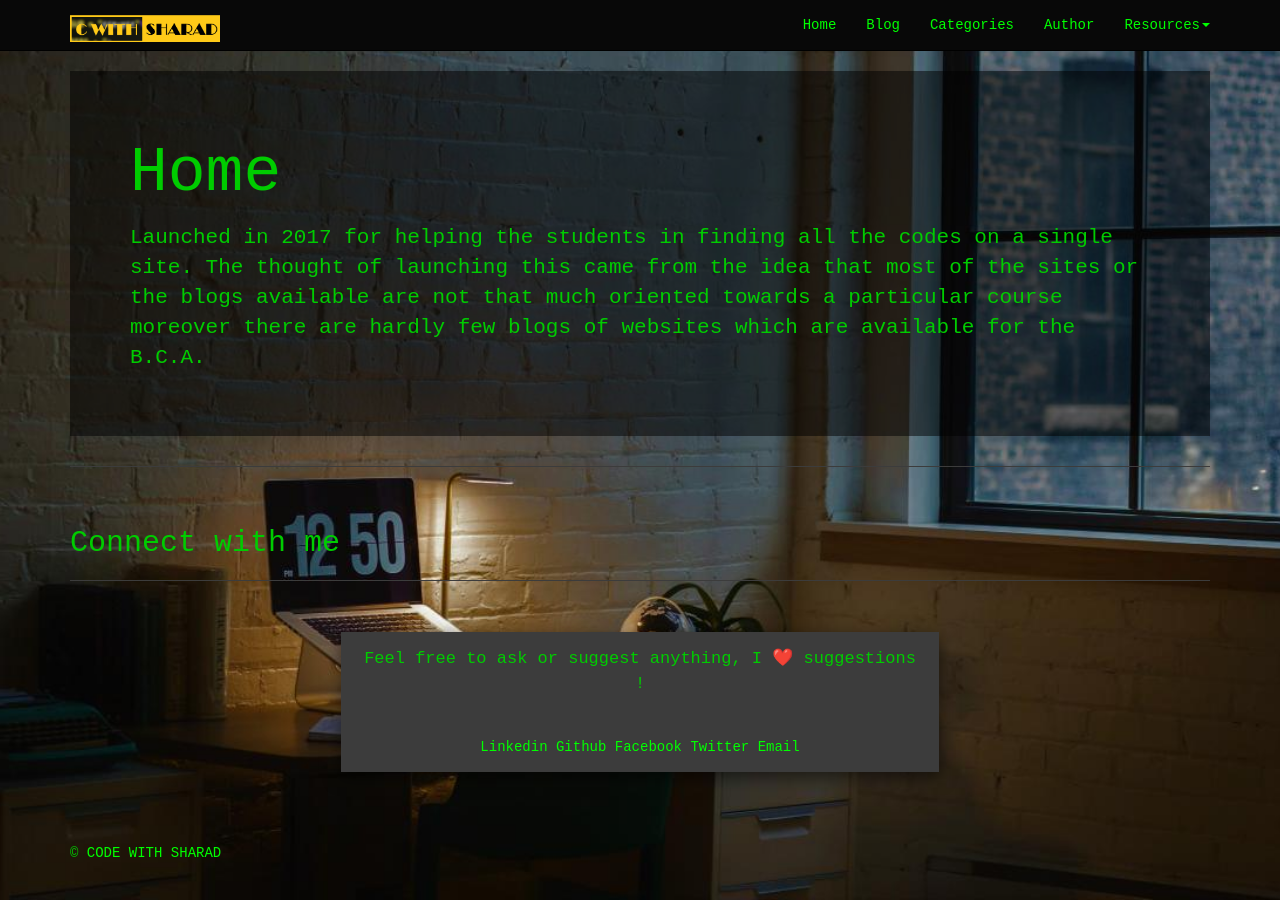
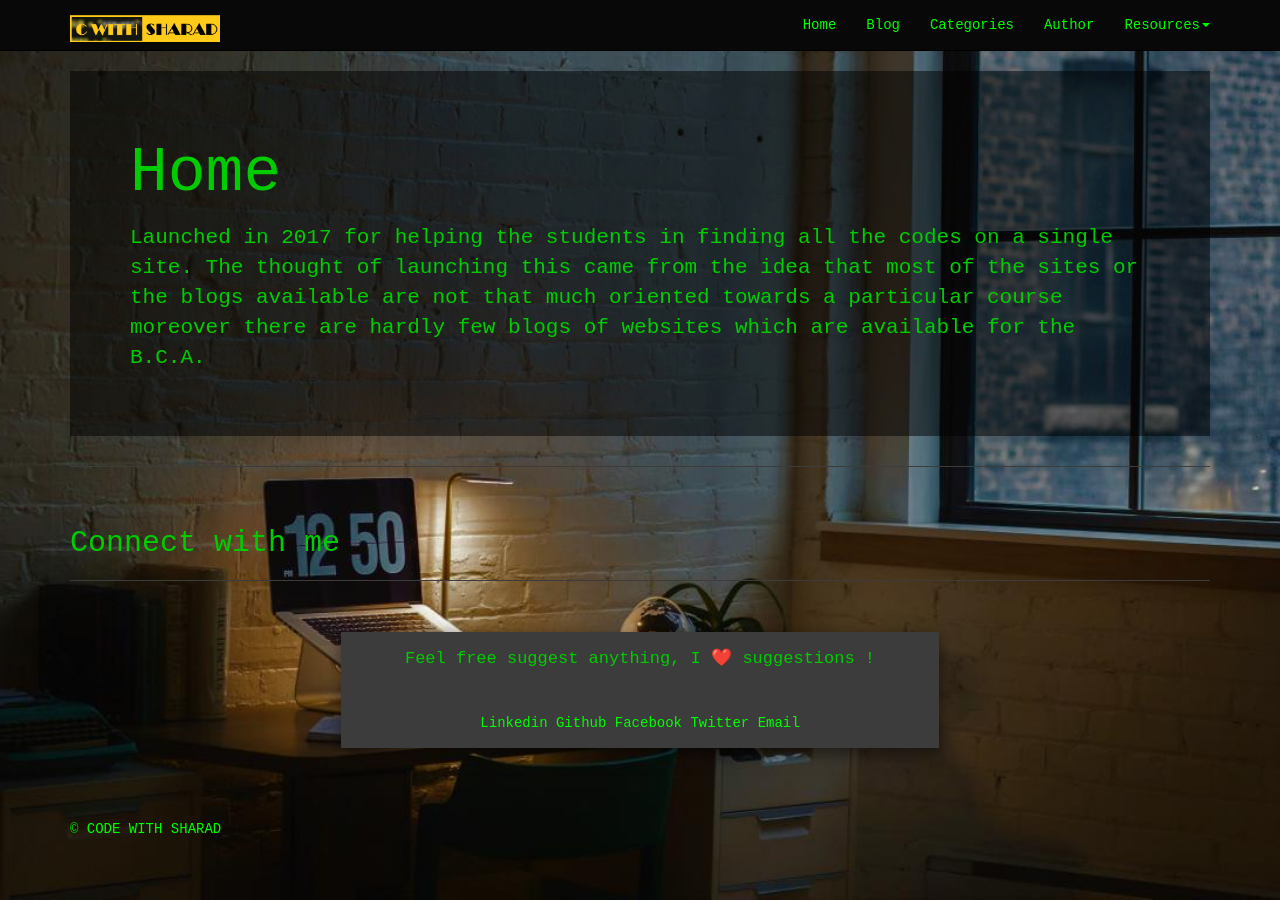
Before and after one commit to cwithsharad/cwithsharad.github.io, a Jekyll site: the page built from index.md, in a window 1280 px wide. Built offline with Jekyll 4.4.1, drawn with Linux system fonts in a browser that asks for light colours; emoji names are drawn with the system emoji font.

Commit message:
Update footer.html

```diff
--- a/_includes/footer.html
+++ b/_includes/footer.html
@@ -12,7 +12,7 @@
                     <div class="modal-dialog">
                         <div class="modal-content">
                             <div class="modal-header" style="text-align:center!important;">
-                                <h4 class="modal-title">Feel free to ask or suggest anything, I :heart: suggestions !<h4>
+                                <h4 class="modal-title">Feel free suggest anything, I :heart: suggestions !<h4>
                             </div>
                             <!-- <div class="modal-body"> -->
                                 <!-- <p></p> -->
```
